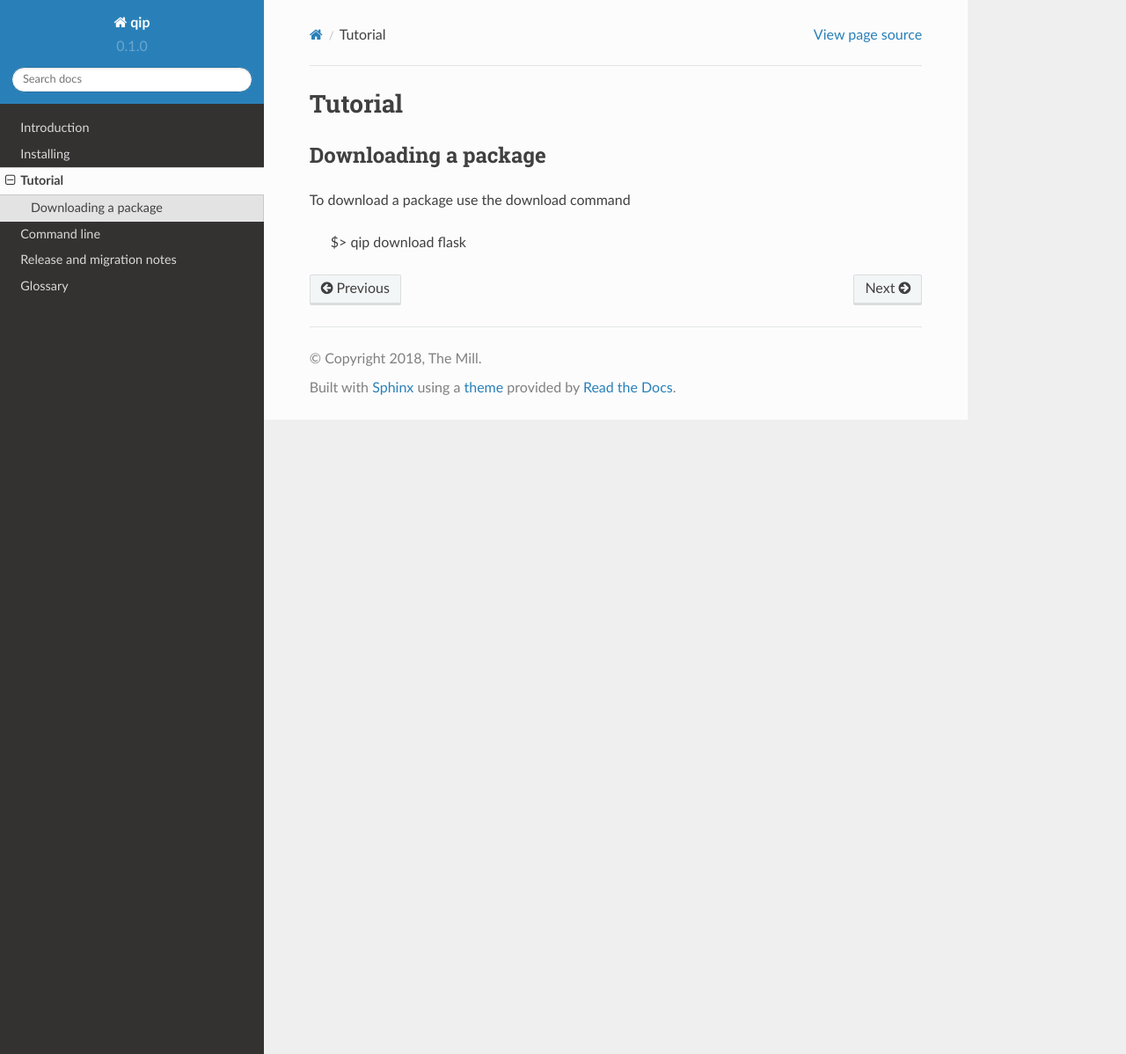
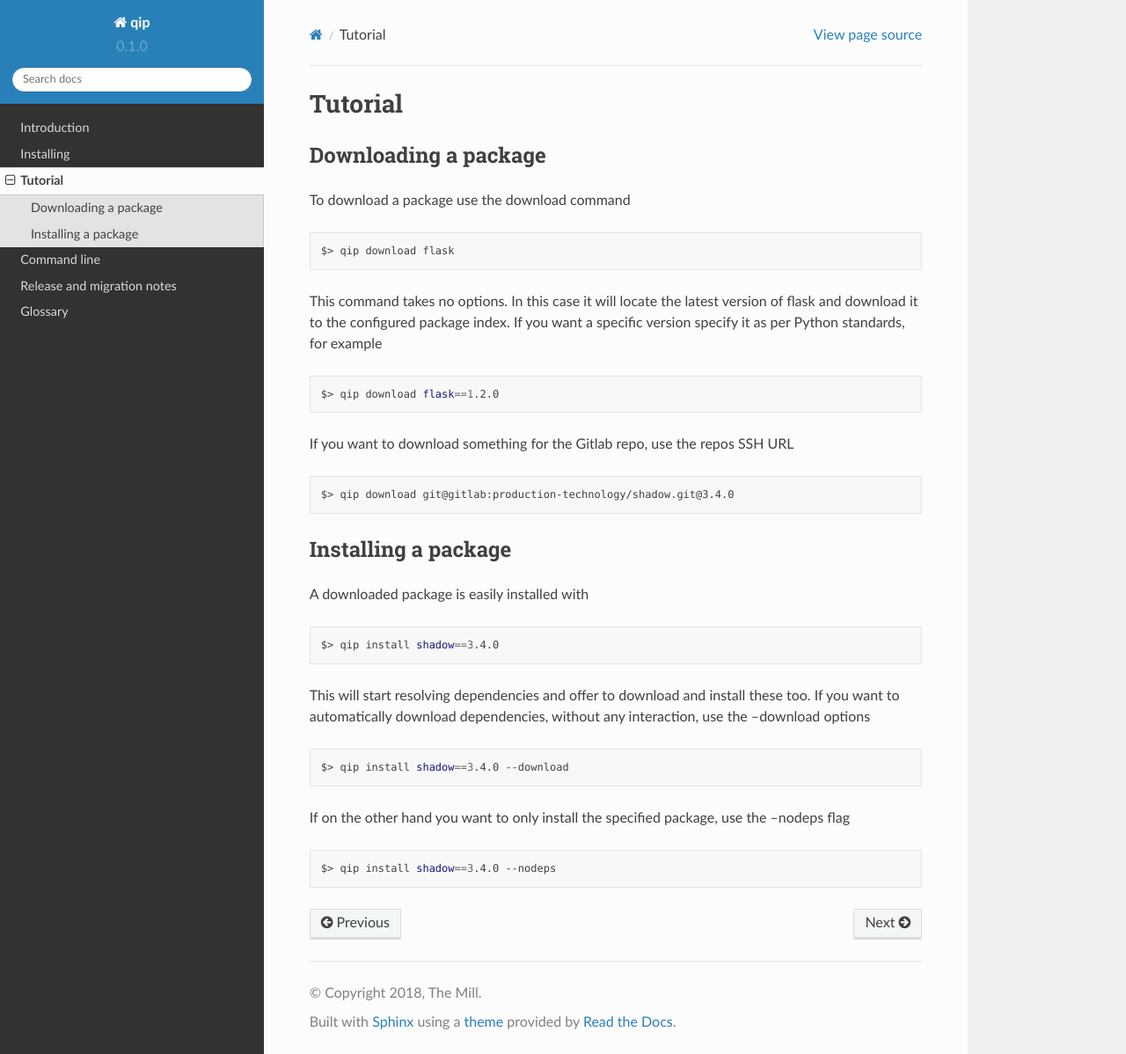
Before and after one commit to themill/qip, a Sphinx documentation site: the page built from doc/tutorial.rst, in a window 1280 px wide and 1198 px high. Shown: the whole window at 88% size. Built offline with Sphinx 7.4.7 and the Read the Docs theme 2.0.0, drawn with Linux system fonts in a browser that asks for light colours.

Commit message:
Update the docs

```diff
--- a/doc/tutorial.rst
+++ b/doc/tutorial.rst
@@ -9,4 +9,43 @@ Downloading a package
 
 To download a package use the download command
 
+.. code-block:: bash
+
     $> qip download flask
+
+This command takes no options. In this case it will locate the latest version of flask and
+download it to the configured package index. If you want a specific version specify it as
+per Python standards, for example
+
+.. code-block:: bash
+
+   $> qip download flask==1.2.0
+
+If you want to download something for the Gitlab repo, use the repos SSH URL
+
+.. code-block:: bash
+
+    $> qip download git@gitlab:production-technology/shadow.git@3.4.0
+
+
+Installing a package
+--------------------
+
+A downloaded package is easily installed with
+
+.. code-block:: bash
+
+    $> qip install shadow==3.4.0
+
+This will start resolving dependencies and offer to download and install these too. If you
+want to automatically download dependencies, without any interaction, use the --download options
+
+.. code-block:: bash
+
+    $> qip install shadow==3.4.0 --download
+
+If on the other hand you want to only install the specified package, use the --nodeps flag
+
+.. code-block:: bash
+
+    $> qip install shadow==3.4.0 --nodeps
```
Also changed, not shown: source/qip/command_line.py (+1 -11 lines).
